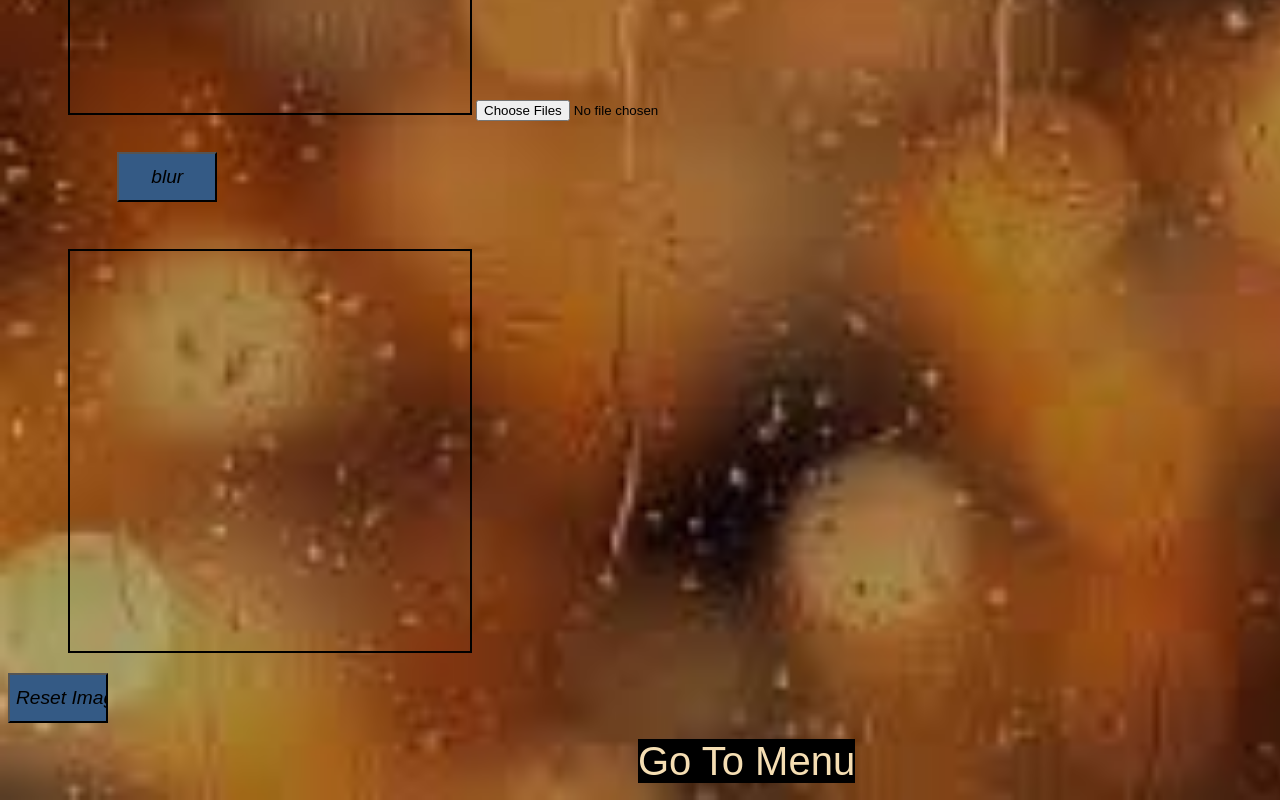
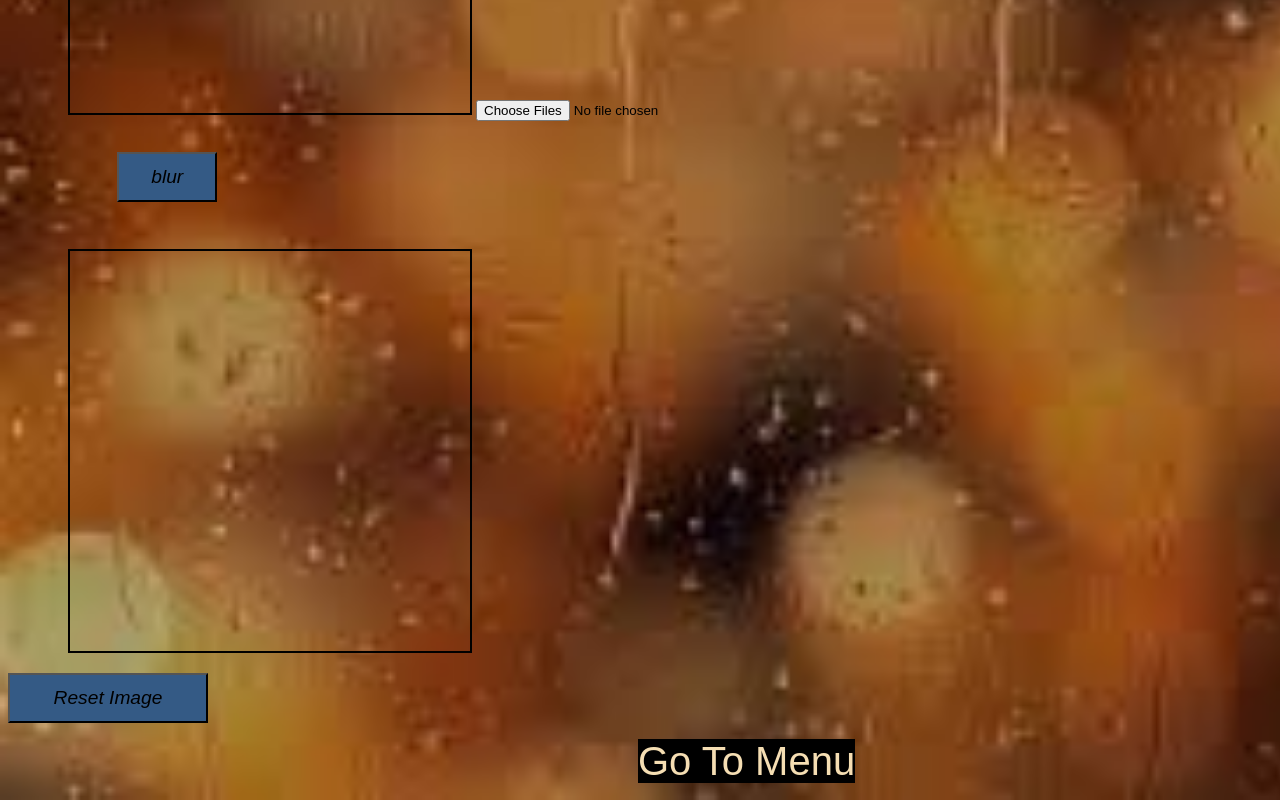
Before and after one commit to mansi-goyal194/project_summerTraining2020, a plain HTML site: page blur.html in a window 1280 px wide. Shown: the part 381-1181 px from the top of the page. Drawn offline with Linux system fonts and the light colour scheme.

Commit message:
final changes made

```diff
--- a/blur.html
+++ b/blur.html
@@ -15,7 +15,7 @@
     <input type = "file" multiple="false" accept="image/*"  id="f" onchange= "upload()"><br>
   <br> <pre>              <input type = "button" value = "blur" onclick = "makeBlur()"  class="i"></pre><br>
     <p ><canvas id = "can" class = "c1"></canvas></p>
-    <input type = "button" value = "Reset Image" onclick = "reset()" class="i">
+    <input type = "button" value = "Reset Image" onclick = "reset()" class="i" style="width: 200px;">
     <p><a href="./home.html">Go To Menu </a></p>
 </body>
 </html>
```
Also changed, not shown: greyscale.html (+1 -1 lines), rainbow.html (+1 -1 lines), red.html (+1 -1 lines).
